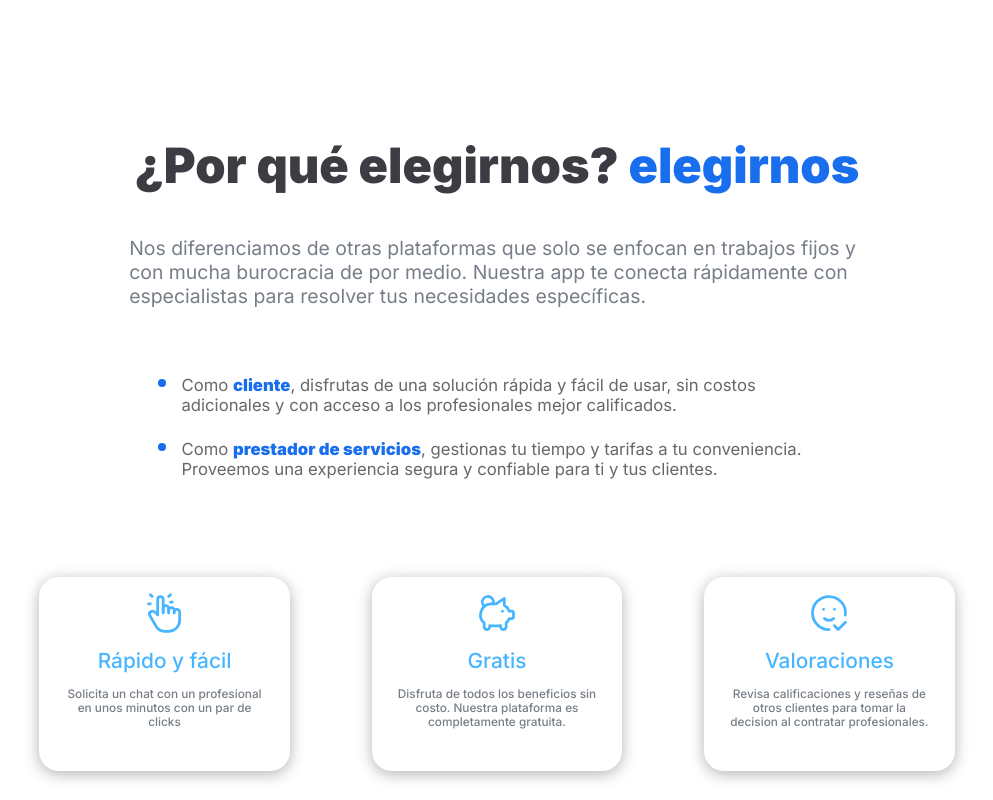
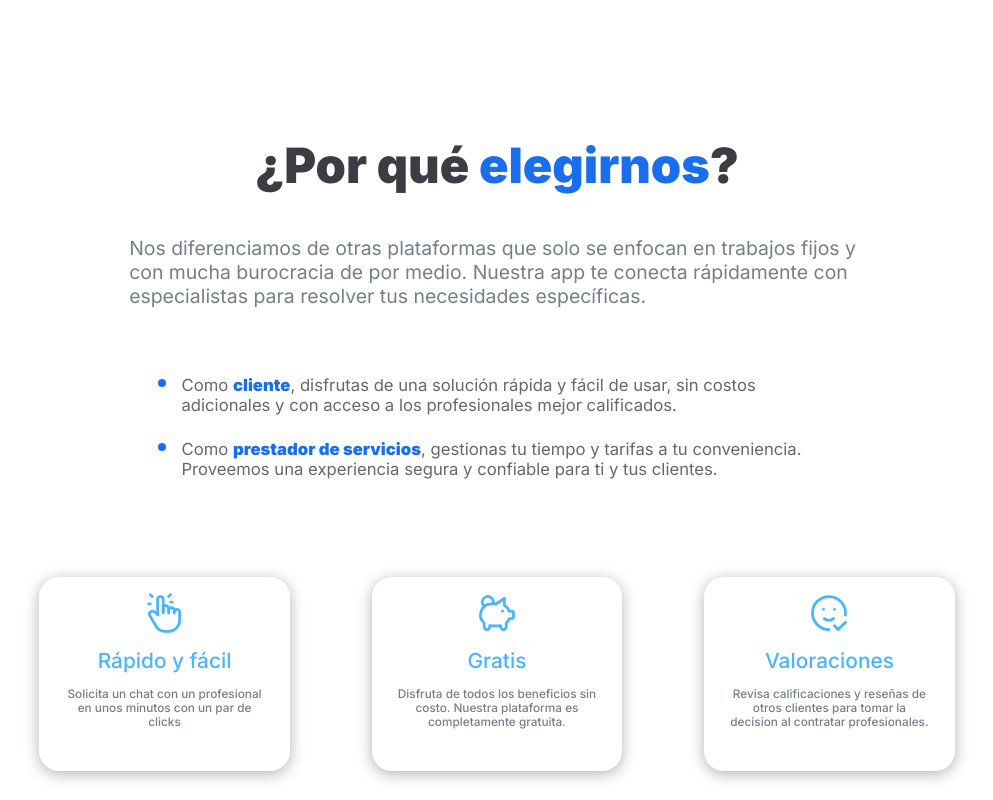
Before and after one commit to SebaPerez90/asdasd, a Next.js app: page / in a window 1280 px wide. Shown: the part 1340-2140 px from the top of the page, without its empty margins (143-1136 px from the left). Built offline with nearby package versions, Linux system fonts and the light colour scheme.

Commit message:
landing mock

```diff
--- a/src/components/Home/About/About.tsx
+++ b/src/components/Home/About/About.tsx
@@ -72,11 +72,12 @@ const About = () => {
       <div className={styles.about_container}>
         <div className={styles.about_text_container}>
           <h1>
-            {language === 'english' ? '¿Why choose us?' : '¿Por qué elegirnos?'}
+            {language === 'english' ? '¿Why' : '¿Por qué'}
             <strong>
               {' '}
               {language === 'english' ? 'choose us' : 'elegirnos'}
             </strong>
+            ?
           </h1>
           <p>
             {language === 'english'
```
